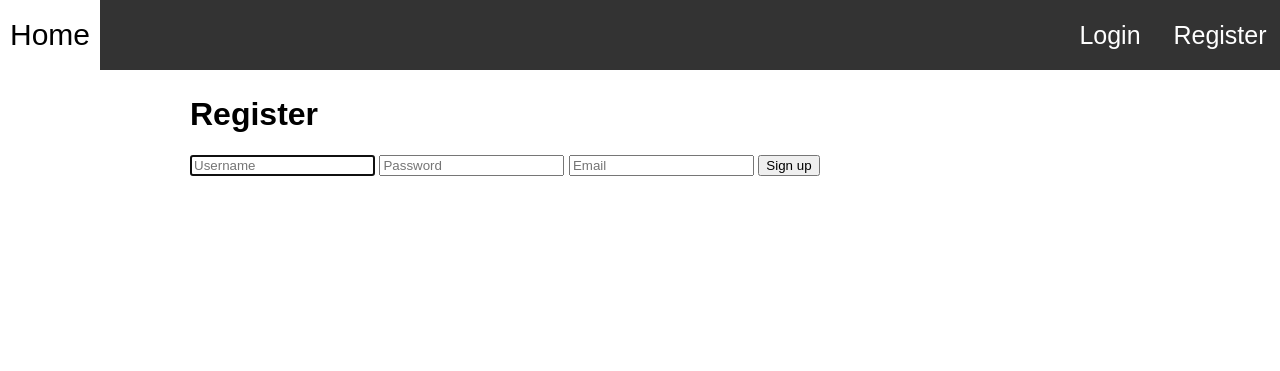
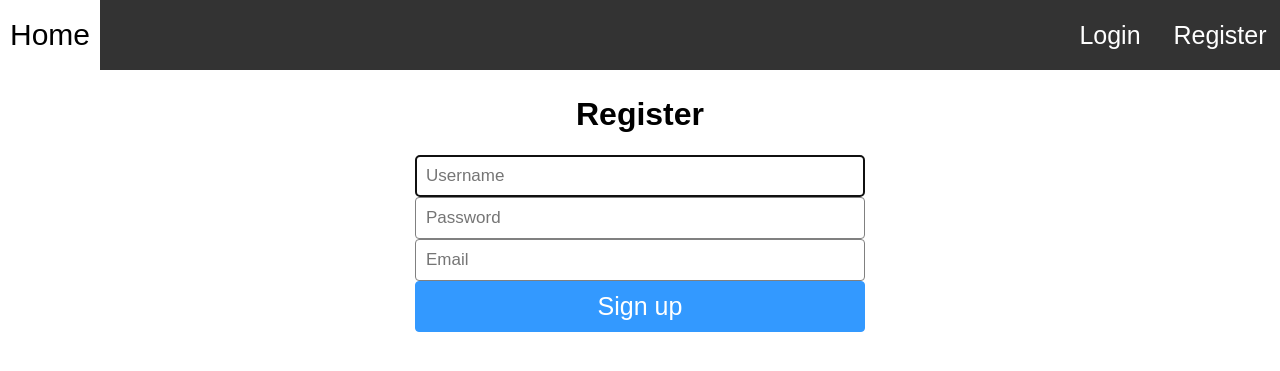
Before and after one commit to SwiatekOrg/FlaskApp, a Flask app: page /register in a window 1280 px wide. Shown: the top 371 px of the page. Run offline with Flask 2, Linux system fonts and the light colour scheme.

Commit message:
Style of forms

```diff
--- a/static/css/main.css
+++ b/static/css/main.css
@@ -2,6 +2,10 @@ body{
 	font-family: Arial !important;
 	margin: 0;
 
+}
+
+*, ::after, ::before{
+	box-sizing: border-box;
 }
 
 #conteiner{
@@ -9,7 +13,10 @@ body{
 	width: 900px;
 	margin-left: auto;
 	margin-right: auto;
+	text-align: center;
 }
+
+/* *** NAVBAR *** */
 
 #nav{
  	background-color: #333;
@@ -46,10 +53,6 @@ body{
 
 }
 
-/* Login button link */
-#login{
-}
-
 /* Home button link */
 #home a{
 	font-size: 30px !important;
@@ -70,3 +73,46 @@ body{
     background-color: white;
     color: gray;
 }
+
+/* Style of forms,inputs */
+
+.forms input,button{
+	display: block;
+	margin-left: auto;
+	margin-right: auto;
+}
+
+.inputs{
+	width: 450px;
+	padding: 10px;
+	border: 1px solid gray;
+	border-radius: 4px;
+	font-size: 17px;
+}
+
+.buttons{
+	width: 450px;
+	padding: 10px;
+	border: 1px solid #3399ff;
+	border-radius: 4px;
+	background-color: #3399ff;
+	color: white;
+	font-size: 25px;
+}
+
+button:hover{
+	background-color: #0099ff;
+}
+
+/* Style of messege*/
+.message{
+	width: 450px;
+	padding: 10px;
+	border: 1px solid #ffcc66;
+	border-radius: 6px;
+	background-color: #ffcc66;
+	color: #cc6600;
+	font-size: 15px;
+	margin-left: auto;
+	margin-right: auto;
+}
--- a/templates/register.html
+++ b/templates/register.html
@@ -2,18 +2,18 @@
 {% block body %}
 <div>
     <h1>Register</h1>
-    <form action="/register" method="POST">
-            <input name="username" placeholder="Username" required="" autofocus="" type="username">
-            <input name="password" placeholder="Password" required="" type="password">
-            <input name="email" placeholder="Email" required="" type="email">
-            <button type="submit">Sign up</button>
+    <form action="/register" method="POST" class="login">
+            <input class="inputs" name="username" placeholder="Username" required="" autofocus="" type="username">
+            <input class="inputs" name="password" placeholder="Password" required="" type="password">
+            <input class="inputs" name="email" placeholder="Email" required="" type="email">
+            <button class="buttons" type="submit">Sign up</button>
     </form>
     <div>
         {% with messages = get_flashed_messages() %}
             {% if messages[0] == "You were successfully registered" %}
-                 <div>{{ messages[0] }}</div>
+                 <div class="message">{{ messages[0] }}</div>
              {% elif messages[0] == "Failed" %}
-                 <div> {{ messages[0] }} </div>
+                 <div class="message"> {{ messages[0] }} </div>
              {% endif %}
         {% endwith %}
     </div>
```
Also changed, not shown: templates/login.html (+5 -6 lines).
